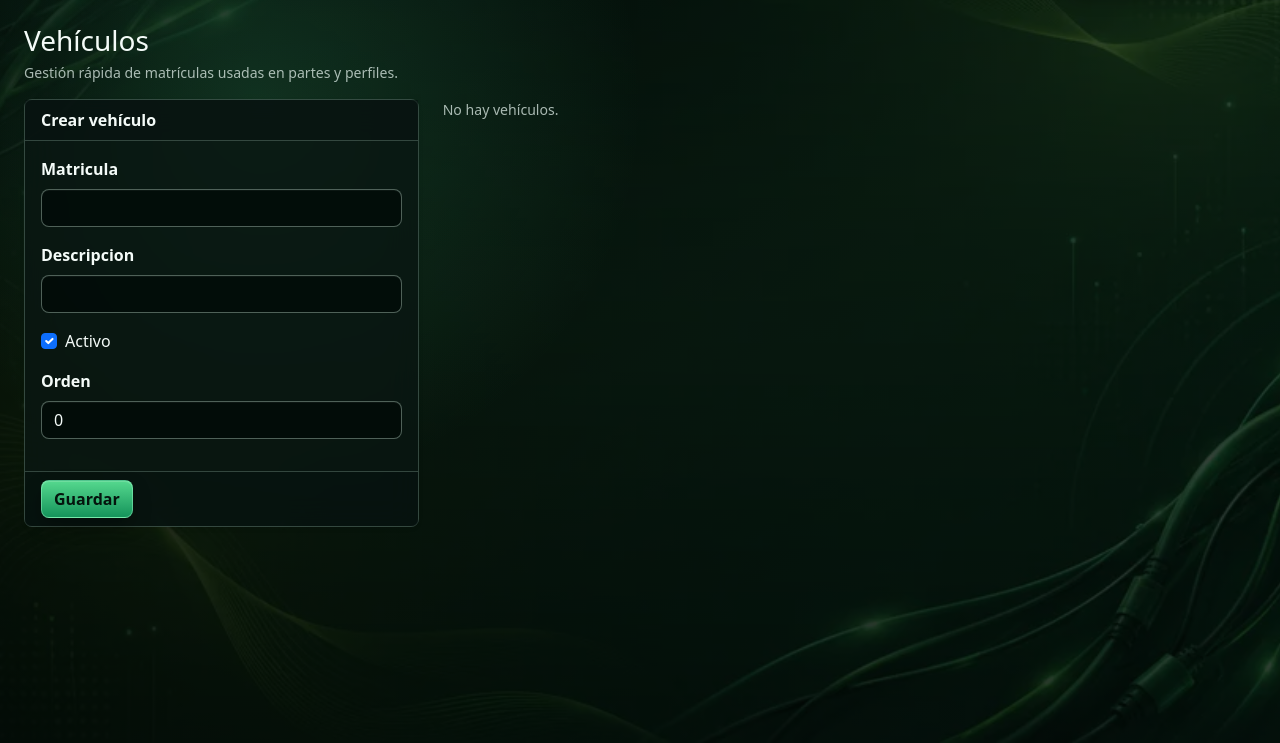
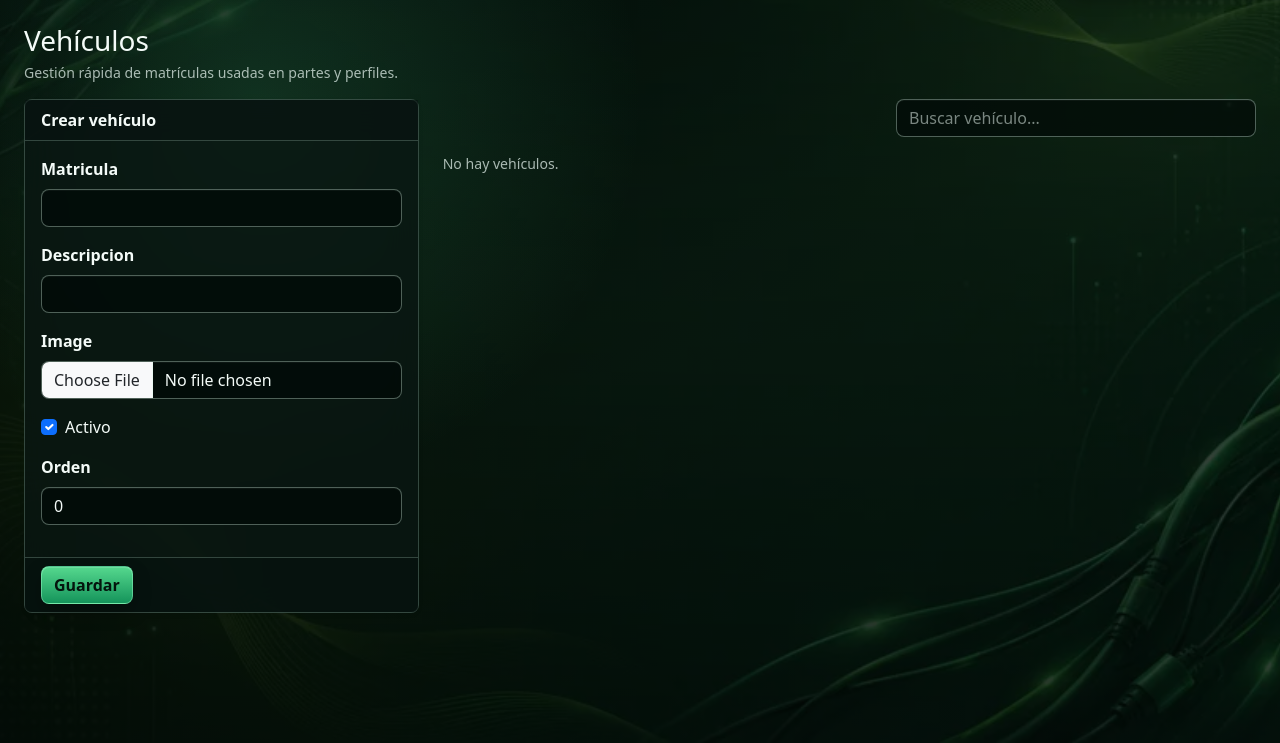
Before and after one commit to SerkaFox/Partes_GreenLoft_App, a Django app: page /trabajo/vehiculos/ in a window 1280 px wide. Shown: the part 57-800 px from the top of the page. Run offline with Django 5.2, Linux system fonts and the light colour scheme; the visitor is signed in with stand-in values (Sample User, id 1); data comes from the database, SQL or seed files in the repository; data that the repository does not hold is empty.

Commit message:
Fix task title cache and improve vehicles cards

```diff
--- a/partes/forms.py
+++ b/partes/forms.py
@@ -32,10 +32,11 @@ class TecnicoForm(forms.ModelForm):
 class VehiculoForm(forms.ModelForm):
     class Meta:
         model = Vehiculo
-        fields = ['matricula', 'descripcion', 'activo', 'orden']
+        fields = ['matricula', 'descripcion', 'image', 'activo', 'orden']
         widgets = {
             'matricula': forms.TextInput(attrs={'class': 'form-control'}),
             'descripcion': forms.TextInput(attrs={'class': 'form-control'}),
+            'image': forms.ClearableFileInput(attrs={'class': 'form-control'}),
             'orden': forms.NumberInput(attrs={'class': 'form-control'}),
             'activo': forms.CheckboxInput(attrs={'class': 'form-check-input'}),
         }
--- a/partes/models.py
+++ b/partes/models.py
@@ -25,6 +25,7 @@ class Tecnico(models.Model):
 class Vehiculo(models.Model):
     matricula = models.CharField(max_length=60, unique=True)
     descripcion = models.CharField(max_length=180, blank=True)
+    image = models.ImageField(upload_to='vehicles/', blank=True, null=True)
     activo = models.BooleanField(default=True)
     orden = models.PositiveIntegerField(default=0)
 
--- a/workdocs/static/workdocs/css/theme.css
+++ b/workdocs/static/workdocs/css/theme.css
@@ -86,6 +86,23 @@ body.login-theme::before {
 .list-group-item-action .task-title,
 .list-group-item-action:hover .task-title,
 .list-group-item-action:focus .task-title,
+.list-group-item-action:visited .task-title,
+.list-group-item-action:active .task-title,
+.task-card,
+.task-card:link,
+.task-card:visited,
+.task-card:active,
+.task-card:hover,
+.task-card:focus,
+.task-card .task-title,
+.task-card a,
+.task-card a:link,
+.task-card a:visited,
+.task-card a:active,
+.task-card:hover .task-title,
+.task-card:hover a,
+.task-card:focus .task-title,
+.task-card:focus a,
 a.card,
 a.card:hover,
 a.card:focus {
@@ -180,7 +197,7 @@ a.card:focus {
 }
 .vehicle-card {
   display: block;
-  min-height: 130px;
+  min-height: 150px;
   padding: 18px;
   border: 1px solid rgba(190, 235, 213, .4);
   border-radius: 8px;
@@ -203,6 +220,26 @@ a.card:focus {
 .vehicle-plate {
   color: #fff;
   font-size: 1.25rem;
+}
+.vehicle-search {
+  width: min(100%, 360px);
+}
+.vehicle-thumb {
+  width: 82px;
+  height: 82px;
+  border-radius: 8px;
+  border: 1px solid rgba(190, 235, 213, .36);
+  object-fit: cover;
+  background: rgba(73, 201, 133, .16);
+  color: #d9ffec;
+  display: inline-flex;
+  align-items: center;
+  justify-content: center;
+  flex: 0 0 auto;
+}
+.vehicle-thumb-initial {
+  font-size: 2rem;
+  font-weight: 800;
 }
 .user-description {
   color: var(--wl-text);
--- a/workdocs/templates/workdocs/base.html
+++ b/workdocs/templates/workdocs/base.html
@@ -6,7 +6,7 @@
   <meta name="viewport" content="width=device-width, initial-scale=1">
   <title>{{ title|default:'Panel de trabajo' }} - j.listoya.es</title>
   <link href="https://cdn.jsdelivr.net/npm/bootstrap@5.3.3/dist/css/bootstrap.min.css" rel="stylesheet">
-  <link href="{% static 'workdocs/css/theme.css' %}?v=202606181650" rel="stylesheet">
+  <link href="{% static 'workdocs/css/theme.css' %}?v=20260618-2" rel="stylesheet">
   {% block head %}{% endblock %}
   <style>
     body { background: #f4f6f8; color: #18212f; }
--- a/workdocs/templates/workdocs/dashboard.html
+++ b/workdocs/templates/workdocs/dashboard.html
@@ -24,7 +24,7 @@
   </div>
   <div class="list-group list-group-flush">
     {% for task in tasks %}
-    <a class="list-group-item list-group-item-action task-active {% if task.status == 'NUEVA' %}task-new-pulse{% endif %}" href="{% url 'workdocs_task_detail' task.pk %}">
+    <a class="list-group-item list-group-item-action task-card task-active {% if task.status == 'NUEVA' %}task-new-pulse{% endif %}" href="{% url 'workdocs_task_detail' task.pk %}">
       <div class="d-flex justify-content-between gap-2">
         <div>
           <div class="fw-semibold task-title">{{ task.title }}</div>
--- a/workdocs/templates/workdocs/task_list.html
+++ b/workdocs/templates/workdocs/task_list.html
@@ -31,7 +31,7 @@
 <div class="card border-0 shadow-sm">
   <div class="list-group list-group-flush">
     {% for task in tasks %}
-    <a class="list-group-item list-group-item-action" href="{% url 'workdocs_task_detail' task.pk %}">
+    <a class="list-group-item list-group-item-action task-card" href="{% url 'workdocs_task_detail' task.pk %}">
       <div class="d-flex justify-content-between gap-3">
         <div>
           <div class="fw-semibold task-title">{{ task.title }}</div>
--- a/workdocs/templates/workdocs/technician_detail.html
+++ b/workdocs/templates/workdocs/technician_detail.html
@@ -14,7 +14,7 @@
       <div class="card-header fw-semibold">Tareas en curso</div>
       <div class="list-group list-group-flush">
         {% for task in tasks %}
-        <a class="list-group-item list-group-item-action task-active" href="{% url 'workdocs_task_detail' task.pk %}">
+        <a class="list-group-item list-group-item-action task-card task-active" href="{% url 'workdocs_task_detail' task.pk %}">
           <div class="d-flex justify-content-between gap-2">
             <div>
               <div class="fw-semibold task-title">{{ task.title }}</div>
--- a/workdocs/templates/workdocs/user_tasks.html
+++ b/workdocs/templates/workdocs/user_tasks.html
@@ -22,7 +22,7 @@
       <div class="card-header bg-white fw-semibold">Tareas activas</div>
       <div class="list-group list-group-flush">
         {% for task in active_tasks %}
-        <a class="list-group-item list-group-item-action" href="{% url 'workdocs_task_detail' task.pk %}">
+        <a class="list-group-item list-group-item-action task-card" href="{% url 'workdocs_task_detail' task.pk %}">
           <div class="fw-semibold task-title">{{ task.title }}</div>
           <div class="compact-meta">{{ task.address|default:'Sin dirección' }}</div>
           <div class="compact-meta">Equipo: {% for technician in task.assigned_technicians %}{{ technician.get_full_name|default:technician.username }}{% if not forloop.last %}, {% endif %}{% empty %}Sin asignar{% endfor %}</div>
@@ -39,7 +39,7 @@
       <div class="card-header bg-white fw-semibold">Finalizadas</div>
       <div class="list-group list-group-flush">
         {% for task in finished_tasks %}
-        <a class="list-group-item list-group-item-action" href="{% url 'workdocs_task_detail' task.pk %}">
+        <a class="list-group-item list-group-item-action task-card" href="{% url 'workdocs_task_detail' task.pk %}">
           <div class="fw-semibold task-title">{{ task.title }}</div>
           <div class="compact-meta">{{ task.address|default:'Sin dirección' }}</div>
           <div class="compact-meta">Equipo: {% for technician in task.assigned_technicians %}{{ technician.get_full_name|default:technician.username }}{% if not forloop.last %}, {% endif %}{% empty %}Sin asignar{% endfor %}</div>
--- a/workdocs/templates/workdocs/vehicles.html
+++ b/workdocs/templates/workdocs/vehicles.html
@@ -10,7 +10,7 @@
 
 <div class="row g-4">
   <div class="col-xl-4">
-    <form method="post" class="card border-0 shadow-sm">
+    <form method="post" enctype="multipart/form-data" class="card border-0 shadow-sm">
       {% csrf_token %}
       <div class="card-header bg-white fw-semibold">{% if editing %}Editar vehículo{% else %}Crear vehículo{% endif %}</div>
       <div class="card-body">
@@ -33,9 +33,19 @@
     </form>
   </div>
   <div class="col-xl-8">
+    <div class="d-flex justify-content-end mb-3">
+      <input class="form-control vehicle-search" id="vehicle-search" type="search" placeholder="Buscar vehículo..." autocomplete="off">
+    </div>
     <div class="vehicles-grid">
       {% for vehicle in vehicles %}
-      <a class="vehicle-card text-decoration-none {% if not vehicle.activo %}vehicle-card-inactive{% endif %}" href="{% url 'workdocs_vehicle_edit' vehicle.pk %}">
+      <div class="vehicle-card {% if not vehicle.activo %}vehicle-card-inactive{% endif %}" data-vehicle-search="{{ vehicle.matricula }} {{ vehicle.descripcion }}">
+        <div class="d-flex gap-3 align-items-start">
+          {% if vehicle.image %}
+          <img class="vehicle-thumb" src="{{ vehicle.image.url }}" alt="{{ vehicle.matricula }}">
+          {% else %}
+          <div class="vehicle-thumb vehicle-thumb-initial">{{ vehicle.matricula|slice:":1"|upper }}</div>
+          {% endif %}
+          <div class="flex-grow-1">
             <div class="d-flex justify-content-between align-items-start gap-3">
               <div>
                 <div class="fw-semibold vehicle-plate">{{ vehicle.matricula }}</div>
@@ -44,11 +54,27 @@
               {% if vehicle.activo %}<span class="badge text-bg-success">Activo</span>{% else %}<span class="badge text-bg-secondary">Inactivo</span>{% endif %}
             </div>
             <div class="compact-meta mt-3">Orden: {{ vehicle.orden }}</div>
-      </a>
+            <a class="btn btn-sm btn-outline-primary mt-3" href="{% url 'workdocs_vehicle_edit' vehicle.pk %}">Editar</a>
+          </div>
+        </div>
+      </div>
       {% empty %}
       <div class="compact-meta">No hay vehículos.</div>
       {% endfor %}
     </div>
   </div>
 </div>
+<script>
+(() => {
+  const input = document.getElementById('vehicle-search');
+  if (!input) return;
+  const cards = [...document.querySelectorAll('[data-vehicle-search]')];
+  input.addEventListener('input', () => {
+    const query = input.value.trim().toLowerCase();
+    cards.forEach(card => {
+      card.classList.toggle('d-none', query && !card.dataset.vehicleSearch.toLowerCase().includes(query));
+    });
+  });
+})();
+</script>
 {% endblock %}
--- a/workdocs/views.py
+++ b/workdocs/views.py
@@ -425,7 +425,7 @@ def vehicles(request, pk=None):
     if not _can_manage_users(request.user):
         raise PermissionDenied
     vehicle = get_object_or_404(Vehiculo, pk=pk) if pk else None
-    form = VehiculoForm(request.POST or None, instance=vehicle)
+    form = VehiculoForm(request.POST or None, request.FILES or None, instance=vehicle)
     if request.method == 'POST' and form.is_valid():
         form.save()
         messages.success(request, 'Vehículo guardado correctamente.')
```
Also changed, not shown: partes/migrations/0004_vehiculo_image.py (added). Lines whose indentation alone changed are shown as unchanged.
